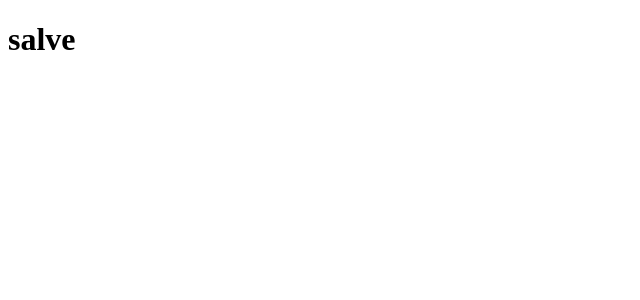
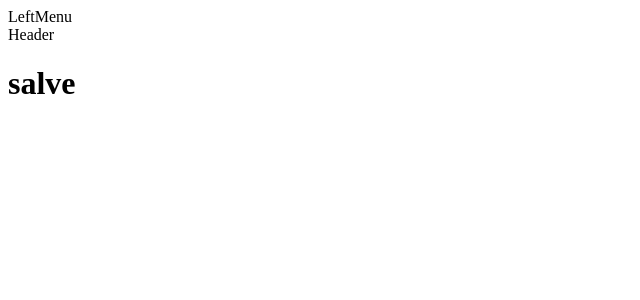
Before and after one commit to VictorMarques98/VW-Dash-FrontEnd, a React (Create React App) app: page /#/dashboard in a window 1280 px wide. Shown: the top 300 px of the page, without its empty margins (0-640 px from the left). Built offline with nearby package versions, Linux system fonts and the light colour scheme.

Commit message:
[*]create header & leftMenu componentes (basic layout)

```diff
--- a/package.json
+++ b/package.json
@@ -10,6 +10,9 @@
     "react-dom": "^17.0.2",
     "react-router-dom": "^5.2.0",
     "react-scripts": "4.0.3",
+    "sass": "^1.34.0",
+    "stylelint": "^13.13.1",
+    "stylelint-config-sass-guidelines": "^8.0.0",
     "web-vitals": "^1.0.1"
   },
   "scripts": {
--- /dev/null
+++ b/src/components/Header/index.jsx
@@ -0,0 +1,9 @@
+import React from 'react';
+
+function Header () {
+  return(
+    <div>Header</div>
+  )
+}
+
+export default Header;
--- /dev/null
+++ b/src/components/LeftMenu/index.jsx
@@ -0,0 +1,9 @@
+import React from 'react';
+
+function LeftMenu () {
+  return(
+    <div>LeftMenu</div>
+  )
+};
+
+export default LeftMenu;
--- a/src/pages/Layout/index.jsx
+++ b/src/pages/Layout/index.jsx
@@ -1,23 +1,29 @@
 import React from 'react';
-
 import {
   HashRouter, Switch, Route, Redirect,
 } from 'react-router-dom';
 
-// pages
+// Pages
+import Dashboard from '../Dashboard';
 
-import Dashboard from '../Dashboard';
+// Components
+import Header from '../../components/Header';
+import LeftMenu from '../../components/LeftMenu';
 
 function Layout () {
 
   return(
   <HashRouter>
+    <LeftMenu />
+    <div className="appContent">
+      <Header />
       <Switch>
         <Route path="/dashboard" exact render={() => <Dashboard />} />
         <Route exact path="/">
           <Redirect to="/dashboard" />
         </Route>
       </Switch>
+    </div>
   </HashRouter>
   )
 };
```
Also changed, not shown: src/scss/layout/_colors.scss (added), 2 other files (tests, documents, lock files or other folders). Lines whose indentation alone changed are shown as unchanged.
